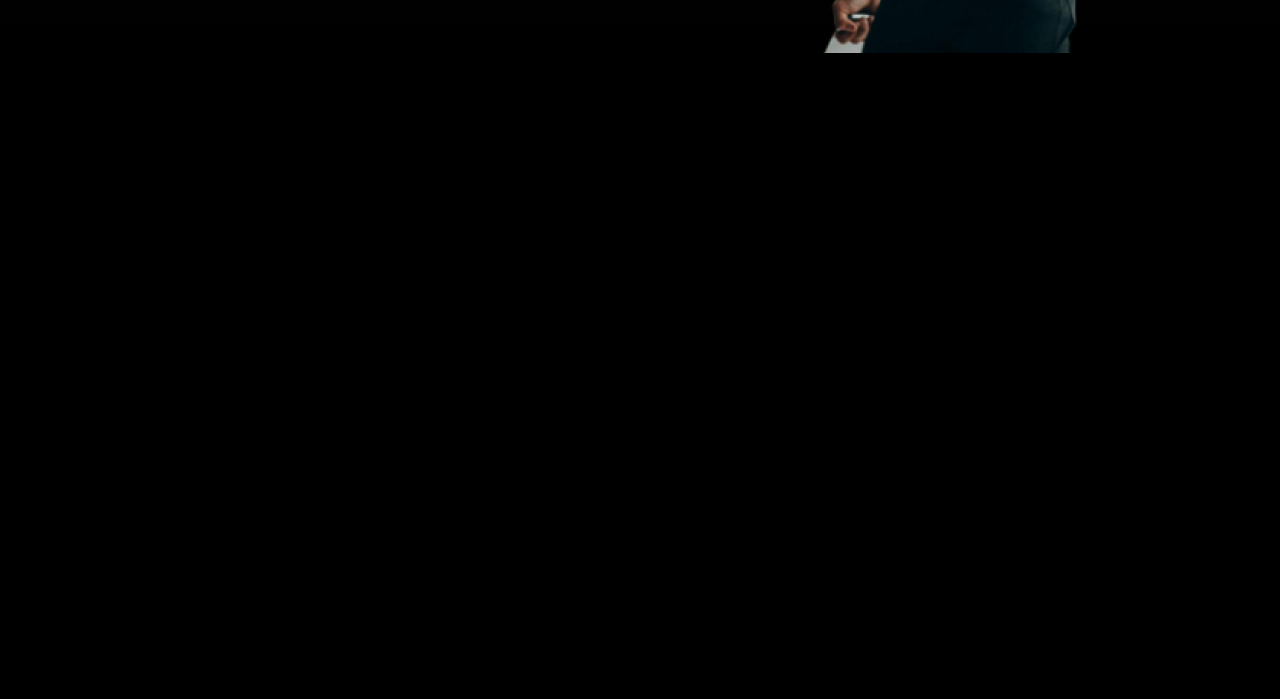
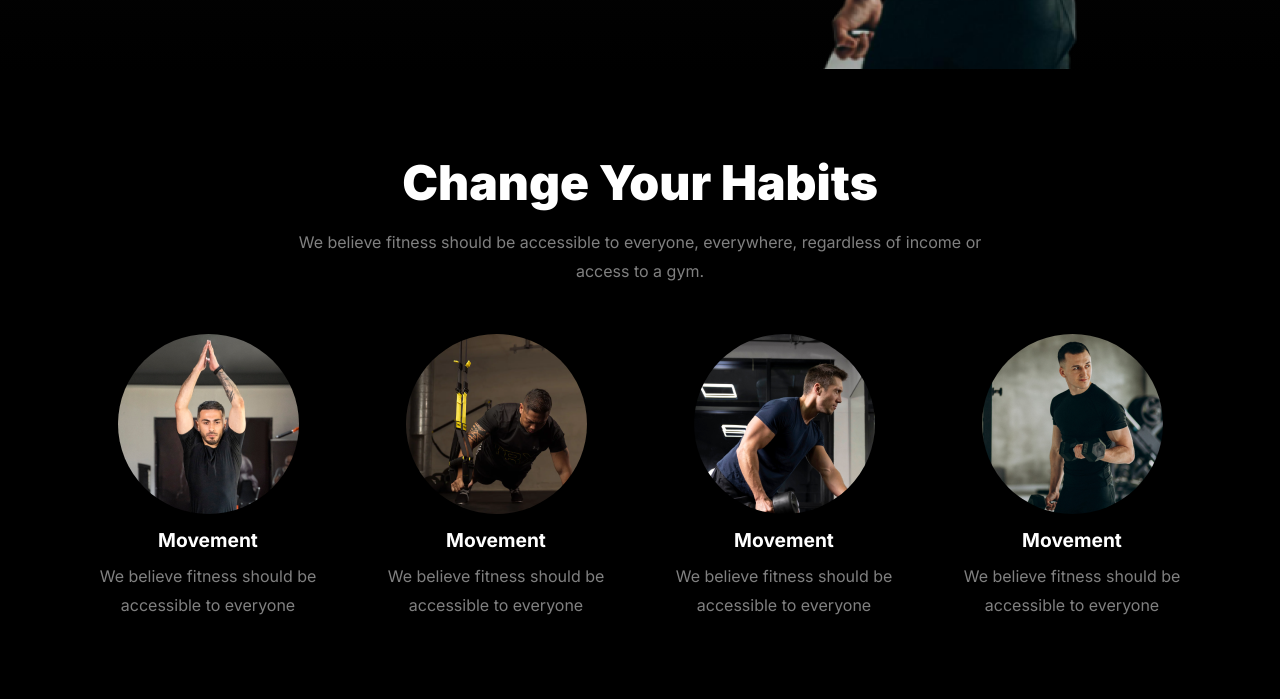
Before and after one commit to kowserahmed121/versatile-responsive-layout, a plain HTML site: page index.html in a window 1280 px wide. Shown: the part 701-1400 px from the top of the page. Before the commit the page ends 800 px from the top, so only its background shows below. Drawn offline with Linux system fonts and the light colour scheme.

Commit message:
complete habit contaienr section

```diff
--- a/index.html
+++ b/index.html
@@ -20,7 +20,7 @@
             </ul>
         </nav>
         <!-- hero section container here  -->
-        <section class="hero-section container display-flex">
+        <section class="hero-section container display-flex common-margin">
             <div class="hero-content">
                 <h1>Get body in <span class="maima-font"> shape </span> & stay healthy</h1>
                 <p>A huge selection of health and fitness content, healthy recipes and transformation stories to help you get fit and stay fit!</p>
@@ -45,5 +45,36 @@
             </div>
         </section>
     </header>
+    <!-- main section start here  -->
+    <main>
+        <!-- change your habit container section  -->
+        <section class="habit-container container common-margin">
+            <h2 class="text-align">Change Your Habits</h2>
+            <p class="text-align">We believe fitness should be accessible to everyone, everywhere, regardless of income or <br> access to a gym.</p>
+            <div class="habit-img-container display-flex">
+                <div class="habit-img-content">
+                    <img src="./images/img1.png" alt="img">
+                    <h4>Movement</h4>
+                    <p class="text-align">We believe fitness should be accessible to everyone</p>
+                </div>
+                <div class="habit-img-content">
+                    <img src="./images/img2.png" alt="img">
+                    <h4>Movement</h4>
+                    <p>We believe fitness should be accessible to everyone</p>
+                </div>
+                <div class="habit-img-content">
+                    <img src="./images/img3.png" alt="img">
+                    <h4>Movement</h4>
+                    <p>We believe fitness should be accessible to everyone</p>
+                </div>
+                <div class="habit-img-content">
+                    <img src="./images/img4.png" alt="img">
+                    <h4>Movement</h4>
+                    <p>We believe fitness should be accessible to everyone</p>
+                </div>
+            </div>
+        </section>
+
+    </main>
 </body>
 </html>
--- a/style/style.css
+++ b/style/style.css
@@ -41,13 +41,14 @@ p {
   color: var(--secondary-color);
   font-size: 1rem;
   font-weight: 400;
-  line-height: 1.5rem;
+  line-height: 1.8rem;
 }
 
 h2 {
   color: var(--primary-color);
   font-size: 3rem;
   font-weight: 900;
+  margin-bottom: 1rem;
 }
 
 .text-align {
@@ -55,7 +56,7 @@ h2 {
 }
 
 .common-margin {
-  margin-bottom: 4rem;
+  margin-bottom: 5rem;
 }
 
 .maima-font {
@@ -199,3 +200,21 @@ header {
   font-size: 2rem;
   color: var(--btn-color);
 }
+
+/* habit container section  */
+.habit-img-container {
+  justify-content: center;
+  align-items: center;
+  text-align: center;
+  margin-top: 3rem;
+}
+
+.habit-img-content img{
+  border-radius: 50%;
+}
+
+.habit-img-content h4 {
+  color: var(--primary-color);
+  font-size: 1.2rem;
+  margin: 10px 0;
+}
```
Also changed, not shown: images/img1.png (renamed from images/image 2.png), images/img2.png (renamed from images/image 3.png), images/img3.png (renamed from images/image 4.png), images/img4.png (renamed from images/image 5.png).
